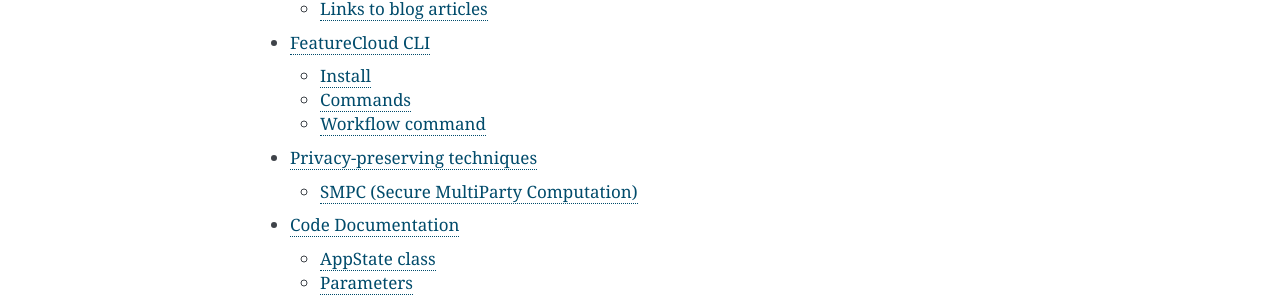
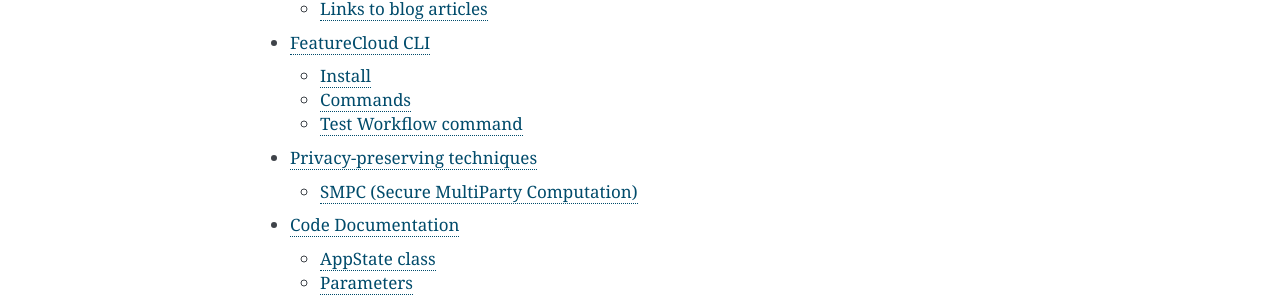
Before and after one commit to FeatureCloud/FeatureCloud, a Sphinx documentation site: the page built from docs/index.rst, in a window 1280 px wide. Shown: the part 332-638 px from the top of the page. Built offline with Sphinx 7.4.7, drawn with Linux system fonts in a browser that asks for light colours.

Commit message:
Fixed title

````diff
--- a/docs/pip_package_doc.md
+++ b/docs/pip_package_doc.md
@@ -138,7 +138,7 @@
   ```shell
   featurecloud test traffic --controller-host=http://localhost:8000 --test-id=1 format=json
   ```
-* workflow: Subcommands to manage running a test workflow. ([Read more](#workflow-command))
+* workflow: Subcommands to manage running a test workflow. ([Read more](#test-workflow-command))
   * controller-host: Address of the running controller instance. *[required]*
   * wf-dir: Path to the directory containing the workflow. *[required]*
   * wf-file: Python `.py` file including the workflow. *[required]*
@@ -147,7 +147,7 @@
   ```shell
   sudo featurecloud test workflow start --wf-dir <WORKFLOW_FILE_Path> --wf-file <NAME> --controller-host <CONTROLLER> --channel <> --query-interval <>
   ```
-## Workflow command
+## Test Workflow command
 Implementing flexible non-linear workflows in FeatureCloud platform
 
 ### FeatureCloud Workflow
````
